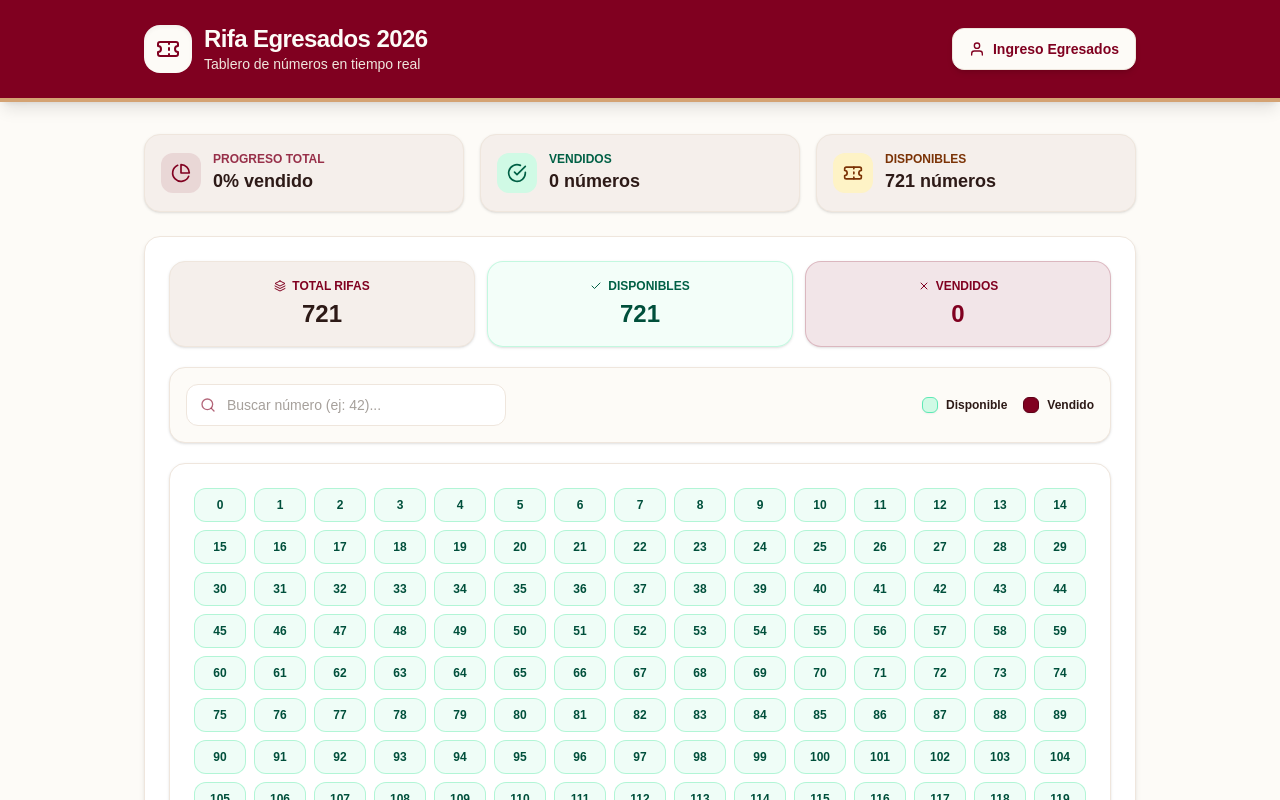
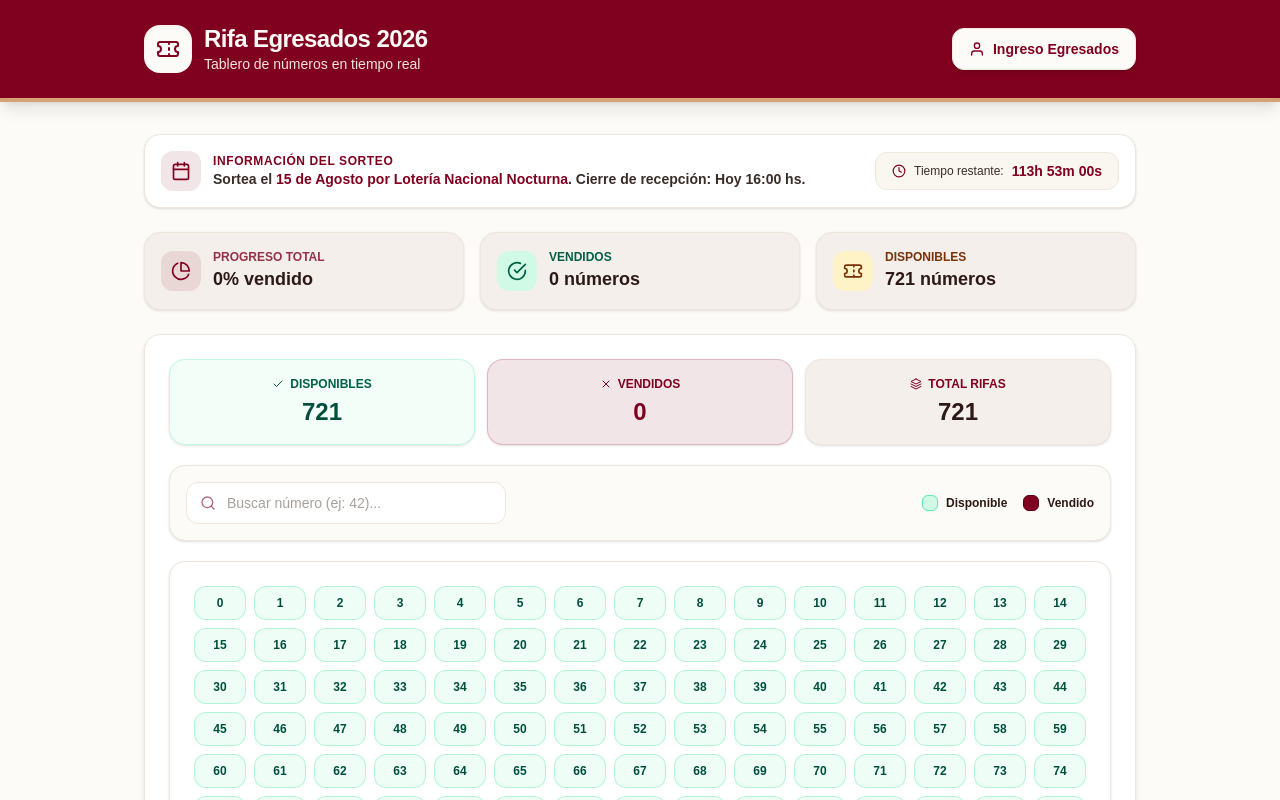
Before and after one commit to Ash19-88/raffle-manager, a Next.js app: page / in a window 1280 px wide. Shown: the top 800 px of the page. Built offline with nearby package versions, Linux system fonts and the light colour scheme; no server answers; the database is empty.

Commit message:
feat: new changes

```diff
--- a/src/app/api/rifas/vender/route.ts
+++ b/src/app/api/rifas/vender/route.ts
@@ -4,6 +4,16 @@ import { getSession } from '@/lib/auth';
 
 export async function POST(req: Request) {
   try {
+    // ----------------------------------------------------
+    // VALIDACIÓN DE HORA LÍMITE (HOY 16:00 HS ARGENTINA)
+    // ----------------------------------------------------
+    const FECHA_LIMITE = new Date('2026-08-14T16:00:00-03:00');
+    if (new Date() >= FECHA_LIMITE) {
+      return NextResponse.json(
+        { error: 'La recepción de números cerró a las 16:00 hs.' },
+        { status: 400 }
+      );
+    }
     // 1. Verificación de Autenticación
     const session = await getSession();
     if (!session) {
--- a/src/app/my-panel/page.tsx
+++ b/src/app/my-panel/page.tsx
@@ -1,8 +1,8 @@
-'use client';
+"use client";
 
-import { useState, useEffect } from 'react';
-import { useRouter } from 'next/navigation';
-import Link from 'next/link';
+import { useState, useEffect } from "react";
+import { useRouter } from "next/navigation";
+import Link from "next/link";
 import {
   FiPlus,
   FiLogOut,
@@ -10,10 +10,13 @@ import {
   FiUser,
   FiLoader,
   FiCalendar,
-  FiFileText
-} from 'react-icons/fi';
-import { LuTicket } from 'react-icons/lu';
-import OfferedNumberModal from '@/components/OfferedNumberModal';
+  FiFileText,
+  FiClock,
+  FiLock,
+  FiCheckCircle,
+} from "react-icons/fi";
+import { LuTicket } from "react-icons/lu";
+import OfferedNumberModal from "@/components/OfferedNumberModal";
 
 interface Venta {
   numero: number;
@@ -38,18 +41,51 @@ export default function MiPanelPage() {
   const [loading, setLoading] = useState(true);
   const [modalOpen, setModalOpen] = useState(false);
 
+  // --- LOGICA DE COUNTDOWN Y CIERRE (HOY 16:00 HS ARGENTINA) ---
+  const [timeLeft, setTimeLeft] = useState<{
+    hours: number;
+    minutes: number;
+    seconds: number;
+  } | null>(null);
+  const [isClosed, setIsClosed] = useState(false);
+
+  useEffect(() => {
+    // Definimos el límite de hoy 14/08/2026 a las 16:00 hs
+    const FECHA_LIMITE = new Date("2026-08-14T16:00:00-03:00").getTime();
+
+    const checkTime = () => {
+      const now = new Date().getTime();
+      const difference = FECHA_LIMITE - now;
+
+      if (difference <= 0) {
+        setIsClosed(true);
+        setTimeLeft(null);
+      } else {
+        const hours = Math.floor(difference / (1000 * 60 * 60));
+        const minutes = Math.floor((difference / (1000 * 60)) % 60);
+        const seconds = Math.floor((difference / 1000) % 60);
+        setTimeLeft({ hours, minutes, seconds });
+      }
+    };
+
+    checkTime();
+    const timer = setInterval(checkTime, 1000);
+    return () => clearInterval(timer);
+  }, []);
+  // -------------------------------------------------------------
+
   const refrescarVentas = async () => {
     try {
-      const res = await fetch('/api/rifas/mis-ventas');
+      const res = await fetch("/api/rifas/mis-ventas");
       if (!res.ok) {
-        router.push('/login');
+        router.push("/login");
         return;
       }
       const data = await res.json();
       setSession(data.session);
       setVentas(data.ventas || []);
     } catch {
-      router.push('/login');
+      router.push("/login");
     }
   };
 
@@ -58,9 +94,9 @@ export default function MiPanelPage() {
 
     const cargarDatosIniciales = async () => {
       try {
-        const res = await fetch('/api/rifas/mis-ventas');
+        const res = await fetch("/api/rifas/mis-ventas");
         if (!res.ok) {
-          router.push('/login');
+          router.push("/login");
           return;
         }
         const data = await res.json();
@@ -70,7 +106,7 @@ export default function MiPanelPage() {
         }
       } catch {
         if (active) {
-          router.push('/login');
+          router.push("/login");
         }
       } finally {
         if (active) {
@@ -87,8 +123,8 @@ export default function MiPanelPage() {
   }, [router]);
 
   const handleLogout = async () => {
-    await fetch('/api/auth/logout', { method: 'POST' });
-    router.push('/');
+    await fetch("/api/auth/logout", { method: "POST" });
+    router.push("/");
   };
 
   if (loading) {
@@ -102,8 +138,15 @@ export default function MiPanelPage() {
     );
   }
 
-  const totalAsignados = session ? session.numero_hasta - session.numero_desde + 1 : 0;
+  const totalAsignados = session
+    ? session.numero_hasta - session.numero_desde + 1
+    : 0;
   const totalVendidos = ventas.length;
+  // 1. Calculamos si completó todos sus números
+  const completoTodosLosNumeros = totalVendidos >= totalAsignados;
+
+  // 2. Definimos si el botón debe estar deshabilitado
+  const botonDeshabilitado = isClosed || completoTodosLosNumeros;
 
   return (
     <main className="min-h-screen bg-[#FDFBF7] pb-12">
@@ -119,7 +162,14 @@ export default function MiPanelPage() {
                 {session?.nombre_completo}
               </h1>
               <p className="text-xs text-[#7C6E65] font-medium">
-                {session?.curso} • Números: <span className="font-bold text-[#800020]">{session?.numero_desde}</span> al <span className="font-bold text-[#800020]">{session?.numero_hasta}</span>
+                {session?.curso} • Números:{" "}
+                <span className="font-bold text-[#800020]">
+                  {session?.numero_desde}
+                </span>{" "}
+                al{" "}
+                <span className="font-bold text-[#800020]">
+                  {session?.numero_hasta}
+                </span>
               </p>
             </div>
           </div>
@@ -144,6 +194,30 @@ export default function MiPanelPage() {
       </header>
 
       <div className="max-w-3xl mx-auto p-4 space-y-5">
+        {/* COMPONENTE COUNTDOWN / ALERTA CIERRE */}
+        {isClosed ? (
+          <div className="bg-red-50 border border-red-200 text-red-800 p-4 rounded-2xl flex items-center justify-center gap-2 text-sm font-bold shadow-sm">
+            <FiLock className="w-5 h-5 text-red-700 shrink-0" />
+            <span>Recepción de números finalizada (Cierre: 16:00 hs)</span>
+          </div>
+        ) : (
+          timeLeft && (
+            <div className="bg-linear-to-r from-[#800020] to-[#5A0017] text-white p-4 rounded-2xl shadow-md text-center">
+              <p className="text-[11px] font-bold uppercase tracking-wider text-red-200 flex items-center justify-center gap-1.5 mb-1">
+                <FiClock className="w-3.5 h-3.5" />
+                Cierre de recepción de números
+              </p>
+              <div className="text-2xl sm:text-3xl font-black tracking-widest">
+                {String(timeLeft.hours).padStart(2, "0")}h :{" "}
+                {String(timeLeft.minutes).padStart(2, "0")}m :{" "}
+                {String(timeLeft.seconds).padStart(2, "0")}s
+              </div>
+              <p className="text-[10px] text-red-200/80 mt-1 font-medium">
+                Límite: Hoy a las 16:00 hs
+              </p>
+            </div>
+          )
+        )}
 
         {/* Métricas */}
         <div className="grid grid-cols-2 gap-3">
@@ -165,13 +239,32 @@ export default function MiPanelPage() {
           </div>
         </div>
 
-        {/* Botón Acción Principal */}
+        {/* Botón Acción Principal (Se deshabilita a las 16 hs) */}
         <button
           onClick={() => setModalOpen(true)}
-          className="w-full py-4 bg-[#800020] hover:bg-[#6B1124] active:scale-[0.99] text-[#FFFDF9] font-bold rounded-2xl shadow-lg shadow-[#800020]/20 transition-all text-sm sm:text-base flex items-center justify-center gap-2 cursor-pointer"
+          disabled={botonDeshabilitado}
+          className={`w-full py-4 font-bold rounded-2xl shadow-lg transition-all text-sm sm:text-base flex items-center justify-center gap-2 ${
+            botonDeshabilitado
+              ? "bg-gray-200 text-gray-500 cursor-not-allowed shadow-none border border-gray-300"
+              : "bg-[#800020] hover:bg-[#6B1124] active:scale-[0.99] text-[#FFFDF9] shadow-[#800020]/20 cursor-pointer"
+          }`}
         >
-          <FiPlus className="w-5 h-5" />
-          <span>Registrar Nuevo Número Vendido</span>
+          {isClosed ? (
+            <>
+              <FiLock className="w-5 h-5" />
+              <span>Carga Cerrada (16:00 hs)</span>
+            </>
+          ) : completoTodosLosNumeros ? (
+            <>
+              <FiCheckCircle className="w-5 h-5 text-green-600" />
+              <span>¡Completaste tus 10 números! 🎉</span>
+            </>
+          ) : (
+            <>
+              <FiPlus className="w-5 h-5" />
+              <span>Registrar Nuevo Número Vendido</span>
+            </>
+          )}
         </button>
 
         {/* Listado de Números Vendidos */}
@@ -181,7 +274,9 @@ export default function MiPanelPage() {
               <LuTicket className="w-4 h-4 text-[#800020]" />
               <span>Mis Números Vendidos</span>
             </h2>
-            <span className="text-xs text-[#7C6E65] font-semibold">Total: {ventas.length}</span>
+            <span className="text-xs text-[#7C6E65] font-semibold">
+              Total: {ventas.length}
+            </span>
           </div>
 
           {ventas.length === 0 ? (
@@ -191,7 +286,10 @@ export default function MiPanelPage() {
           ) : (
             <div className="divide-y divide-[#EFE8DC] max-h-[50vh] overflow-y-auto">
               {ventas.map((v) => (
-                <div key={v.numero} className="p-4 flex items-center justify-between hover:bg-[#FAF6F0] transition-colors">
+                <div
+                  key={v.numero}
+                  className="p-4 flex items-center justify-between hover:bg-[#FAF6F0] transition-colors"
+                >
                   <div className="flex items-center gap-3">
                     <span className="w-10 h-10 bg-[#800020]/10 text-[#800020] font-black rounded-xl flex items-center justify-center text-sm border border-[#800020]/20">
                       #{v.numero}
--- a/src/app/page.tsx
+++ b/src/app/page.tsx
@@ -4,7 +4,15 @@ import { useState, useEffect } from 'react';
 import Link from 'next/link';
 import ChartNumbers from '@/components/ChartNumbers';
 import Footer from '@/components/Footer';
-import { FiUser, FiPieChart, FiCheckCircle, FiLoader } from 'react-icons/fi';
+import {
+  FiUser,
+  FiPieChart,
+  FiCheckCircle,
+  FiLoader,
+  FiClock,
+  FiCalendar,
+  FiLock,
+} from 'react-icons/fi';
 import { LuTicket } from 'react-icons/lu';
 
 interface UserSession {
@@ -16,6 +24,35 @@ export default function HomePage() {
   const [loading, setLoading] = useState(true);
   const [session, setSession] = useState<UserSession | null>(null);
   const [checkingAuth, setCheckingAuth] = useState(true);
+
+  // --- CONTADOR LÍMITE (HOY 16:00 HS ARGENTINA) ---
+  const [timeLeft, setTimeLeft] = useState<{ hours: number; minutes: number; seconds: number } | null>(null);
+  const [isClosed, setIsClosed] = useState(false);
+
+  useEffect(() => {
+    // Límite de hoy a las 16:00 hs (ART / UTC-3)
+    const FECHA_LIMITE = new Date('2026-08-14T16:00:00-03:00').getTime();
+
+    const checkTime = () => {
+      const now = new Date().getTime();
+      const difference = FECHA_LIMITE - now;
+
+      if (difference <= 0) {
+        setIsClosed(true);
+        setTimeLeft(null);
+      } else {
+        const hours = Math.floor(difference / (1000 * 60 * 60));
+        const minutes = Math.floor((difference / (1000 * 60)) % 60);
+        const seconds = Math.floor((difference / 1000) % 60);
+        setTimeLeft({ hours, minutes, seconds });
+      }
+    };
+
+    checkTime();
+    const timer = setInterval(checkTime, 1000);
+    return () => clearInterval(timer);
+  }, []);
+  // ------------------------------------------------
 
   const TOTAL_NUMEROS = 721;
 
@@ -98,6 +135,39 @@ export default function HomePage() {
 
       {/* Contenido Principal */}
       <section className="max-w-5xl mx-auto w-full px-4 py-6 sm:py-8 flex-1 flex flex-col gap-6">
+
+        {/* BANNER INFORMATIVO / COUNTDOWN */}
+        <div className="bg-white border border-[#EFE6DD] rounded-2xl p-4 shadow-sm flex flex-col sm:flex-row items-center justify-between gap-3 text-center sm:text-left">
+          <div className="flex items-center gap-3">
+            <div className="w-10 h-10 rounded-xl bg-[#800020]/10 text-[#800020] flex items-center justify-center shrink-0">
+              <FiCalendar className="text-xl" />
+            </div>
+            <div>
+              <p className="text-xs font-bold text-[#800020] uppercase tracking-wider">Información del Sorteo</p>
+              <p className="text-sm font-semibold text-[#3A2D28]">
+                Sortea el <strong className="font-bold text-[#800020]">15 de Agosto por Lotería Nacional Nocturna</strong>. Cierre de recepción: Hoy 16:00 hs.
+              </p>
+            </div>
+          </div>
+
+          {isClosed ? (
+            <div className="bg-red-100 text-red-800 text-xs font-bold px-3.5 py-2 rounded-xl flex items-center gap-1.5 shrink-0">
+              <FiLock className="text-sm" />
+              <span>Carga de números cerrada</span>
+            </div>
+          ) : (
+            timeLeft && (
+              <div className="bg-[#FAF6F0] border border-[#EFE8DC] text-[#3A2D28] px-4 py-2 rounded-xl flex items-center gap-2 shrink-0">
+                <FiClock className="text-[#800020] text-sm" />
+                <span className="text-xs font-medium">Tiempo restante:</span>
+                <span className="text-sm font-black text-[#800020]">
+                  {String(timeLeft.hours).padStart(2, '0')}h {String(timeLeft.minutes).padStart(2, '0')}m {String(timeLeft.seconds).padStart(2, '0')}s
+                </span>
+              </div>
+            )
+          )}
+        </div>
+
         {/* Banner de resumen para padres */}
         <div className="grid grid-cols-1 sm:grid-cols-3 gap-3 sm:gap-4">
           <div className="bg-[#F5EFEB] p-4 rounded-2xl border border-[#EFE6DD] shadow-sm flex items-center gap-3">
@@ -131,14 +201,6 @@ export default function HomePage() {
           </div>
         </div>
 
-        {/* Leyenda aclaratoria
-        <div className="bg-white p-4 rounded-2xl border border-[#EFE6DD] shadow-sm flex items-start gap-3 text-xs sm:text-sm text-[#5C4D49]">
-          <FiInfo className="text-lg text-[#800020] shrink-0 mt-0.5" />
-          <p>
-            <strong>Nota para los compradores:</strong> Los números en color gris o verde corresponden a los asignados a los alumnos. Haz clic o pasa el cursor sobre cada casillero para ver su disponibilidad.
-          </p>
-        </div> */}
-
         {/* Grilla de números */}
         <div className="bg-white p-4 sm:p-6 rounded-2xl border border-[#EFE6DD] shadow-md">
           {loading ? (
--- a/src/components/ChartNumbers.tsx
+++ b/src/components/ChartNumbers.tsx
@@ -24,14 +24,6 @@ export default function ChartNumbers({ numerosVendidos, totalNumeros = 721 }: Pr
     <div className="space-y-5">
       {/* Resumen de Estado */}
       <div className="grid grid-cols-3 gap-3">
-        <div className="bg-[#F5EFEB] p-3 sm:p-4 rounded-2xl border border-[#EFE6DD] text-center shadow-sm">
-          <div className="flex items-center justify-center gap-1.5 text-[#800020] text-xs font-bold uppercase mb-1">
-            <FiLayers />
-            <span className="hidden sm:inline">Total Rifas</span>
-            <span className="sm:hidden">Total</span>
-          </div>
-          <span className="block text-xl sm:text-2xl font-black text-[#2D1A17]">{totalNumeros}</span>
-        </div>
 
         <div className="bg-emerald-50/60 p-3 sm:p-4 rounded-2xl border border-emerald-200/60 text-center shadow-sm">
           <div className="flex items-center justify-center gap-1.5 text-emerald-800 text-xs font-bold uppercase mb-1">
@@ -47,6 +39,14 @@ export default function ChartNumbers({ numerosVendidos, totalNumeros = 721 }: Pr
             <span>Vendidos</span>
           </div>
           <span className="block text-xl sm:text-2xl font-black text-[#800020]">{totalVendidos}</span>
+        </div>
+        <div className="bg-[#F5EFEB] p-3 sm:p-4 rounded-2xl border border-[#EFE6DD] text-center shadow-sm">
+          <div className="flex items-center justify-center gap-1.5 text-[#800020] text-xs font-bold uppercase mb-1">
+            <FiLayers />
+            <span className="hidden sm:inline">Total Rifas</span>
+            <span className="sm:hidden">Total</span>
+          </div>
+          <span className="block text-xl sm:text-2xl font-black text-[#2D1A17]">{totalNumeros}</span>
         </div>
       </div>
 
```
